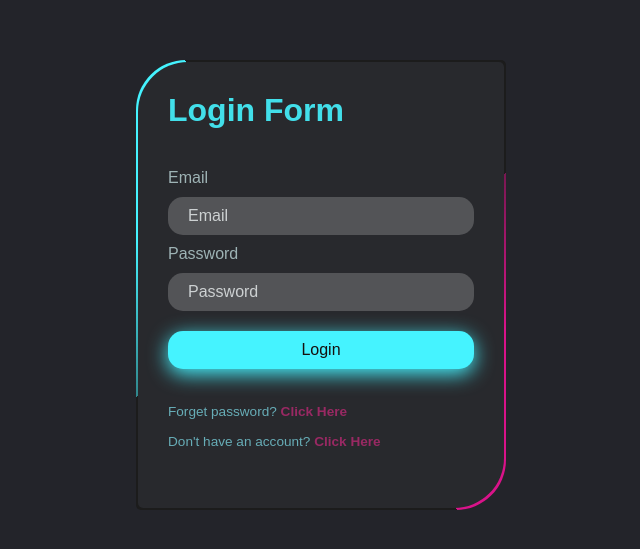
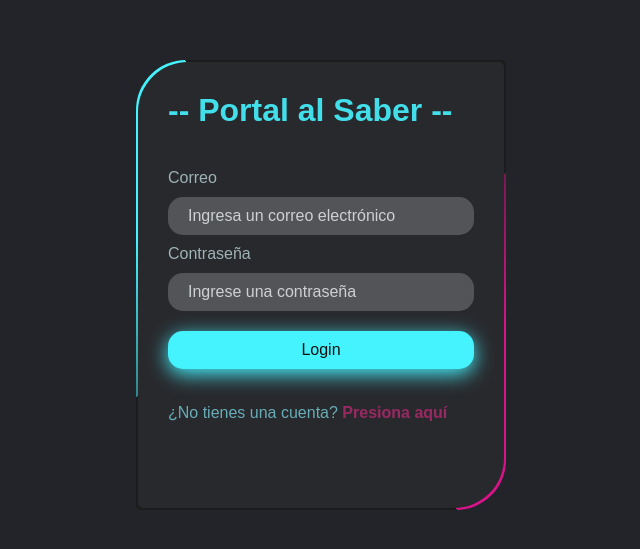
Before and after one commit to annymane/bibliotecavirt, a React (Create React App) app: page /login in a window 1280 px wide. Shown: the part 115-664 px from the top of the page, without its empty margins (319-959 px from the left). Built offline with nearby package versions, Linux system fonts and the light colour scheme.

Commit message:
Se hizo vista de formulario y se arreglaron los css a module

```diff
--- a/src/components/Formulario/formulario.jsx
+++ b/src/components/Formulario/formulario.jsx
@@ -1,12 +1,99 @@
-import React from 'react'
-import './formulario.css'
+import React, { useState } from 'react';
+import styles from './formulario.module.css'; // Importa estilos usando CSS Modules
 
-export default function formulario() {
+export default function Formulario() {
+  const [nombre, setNombre] = useState('');
+  const [email, setEmail] = useState('');
+  const [contraseña, setContraseña] = useState('');
+  const [error, setError] = useState(null);
+  const [mensaje, setMensaje] = useState(null);
+  const [showLoginLink, setShowLoginLink] = useState(false); // Estado para mostrar el enlace de login
+
+  const handleRegister = async (e) => {
+    e.preventDefault();
+    setError(null);
+    setMensaje(null);
+
+    const response = await fetch('http://127.0.0.1:5000/api/usuarios', {
+      method: 'POST',
+      headers: {
+        'Content-Type': 'application/json',
+      },
+      body: JSON.stringify({
+        nombre: nombre,
+        email: email,
+        contraseña: contraseña,
+      }),
+    });
+
+    const data = await response.json();
+    if (response.ok) {
+      console.log('Usuario creado exitosamente', data);
+      setMensaje('Usuario creado exitosamente');
+      setShowLoginLink(true); // Mostrar el enlace de login después de éxito
+    } else {
+      console.error('Error al crear usuario', data);
+      setError(data.error || 'Error desconocido');
+    }
+  };
+
   return (
-    <div>
-        <div>
-            <h1>Formulario para crear cuenta</h1>
+    <div className={styles.box}>
+      <form onSubmit={handleRegister}>
+        <div className={styles.title}>
+          <h1>Formulario para crear cuenta</h1>
         </div>
+        <div className={styles['input-box']}>
+          <label htmlFor="nombre" className={styles['label-color']}>Nombre</label>
+          <input
+            id="nombre"
+            name="nombre"
+            type="text"
+            placeholder="Nombre"
+            value={nombre}
+            onChange={(e) => setNombre(e.target.value)}
+            required
+          />
+        </div>
+        <div className={styles['input-box']}>
+          <label htmlFor="email" className={styles['label-color']}>Email</label>
+          <input
+            id="email"
+            name="email"
+            type="email"
+            placeholder="Email"
+            value={email}
+            onChange={(e) => setEmail(e.target.value)}
+            required
+          />
+        </div>
+        <div className={styles['input-box']}>
+          <label htmlFor="contraseña" className={styles['label-color']}>Contraseña</label>
+          <input
+            id="contraseña"
+            name="contraseña"
+            type="password"
+            placeholder="Contraseña"
+            value={contraseña}
+            onChange={(e) => setContraseña(e.target.value)}
+            required
+          />
+        </div>
+        <div className={styles['input-box']}>
+          <input type="submit" className={styles.Register} value="Registrar" />
+        </div>
+        {error && <p className={styles['error-message']}>{error}</p>}
+        {mensaje && (
+          <div className={styles['success-message']}>
+            <p>{mensaje}</p>
+            {showLoginLink && (
+              <p className={styles['link-text']}>
+                ¿Deseas <a href="/login">iniciar sesión</a> nuevamente?
+              </p>
+            )}
+          </div>
+        )}
+      </form>
     </div>
-  )
+  );
 }
--- a/src/components/Login/login.css
+++ b/src/components/Formulario/formulario.module.css
@@ -15,7 +15,7 @@
   .box {
     position: relative;
     width: 370px;
-    height: 450px;
+    height: 570px;
     background: #1c1c1c;
     border-radius: 50px 5px;
     overflow: hidden;
@@ -26,7 +26,7 @@
     top: -50%;
     left: -50%;
     width: 370px;
-    height: 450px;
+    height: 570px;
     background: linear-gradient(60deg, transparent, #45f3ff, #45f3ff);
     transform-origin: bottom right;
     animation: animate 6s linear infinite;
@@ -38,7 +38,7 @@
     top: -50%;
     left: -50%;
     width: 370px;
-    height: 450px;
+    height: 570px;
     background: linear-gradient(60deg, transparent, #d9138a, #d9138a);
     transform-origin: bottom right;
     animation: animate 6s linear infinite;
@@ -104,7 +104,7 @@
   form .link-text {
     padding-top: 15px;
     color: rgb(103, 173, 183);
-    font-size: 0.85rem;
+    font-size: 0.98 rem;
   }
   form .link-text a {
     text-decoration: none;
@@ -114,3 +114,13 @@
   .label-color {
     color: #9eb3b5;
   }
+
+  /* Para el mensaje de error */
+.error-message {
+  color: #ff6347;
+}
+
+/* Para el mensaje de éxito */
+.success-message {
+  color: #32cd32;
+}
--- a/src/components/Login/login.js
+++ b/src/components/Login/login.js
@@ -1,6 +1,6 @@
 import React, { useState } from 'react';
 import { useNavigate } from 'react-router-dom';
-import './login.css';
+import styles from './login.module.css'; // Importa estilos usando CSS Modules
 
 export default function Login() {
   const [email, setEmail] = useState('');
@@ -35,45 +35,42 @@ export default function Login() {
   };
 
   return (
-    <div>
-      <div className="box">
+    <div className={styles.box}>
       <form onSubmit={handleLogin}>
-          <div className="title">
-            <h1>Login Form</h1>
+        <div className={styles.title}>
+          <h1> -- Portal al Saber -- </h1>
         </div>
-          <div className="input-box">
-            <label htmlFor="email" className="label-color">Email</label>
+        <div className={styles['input-box']}>
+          <label htmlFor="email" className={styles['label-color']}>Correo</label>
           <input
             id="email"
             name="email"
             type="email"
-              placeholder="Email"
+            placeholder="Ingresa un correo electrónico"
             value={email}
             onChange={(e) => setEmail(e.target.value)}
             required
           />
           <br />
-            <label htmlFor="password" className="label-color">Password</label>
+          <label htmlFor="password" className={styles['label-color']}>Contraseña</label>
           <input
             id="password"
             name="password"
             type="password"
-              placeholder="Password"
+            placeholder="Ingrese una contraseña"
             value={password}
             onChange={(e) => setPassword(e.target.value)}
             required
           />
           <br />
-            <input type="submit" className="Login" value="Login" />
+          <input type="submit" className={styles.Login} value="Login" />
           <br />
-            {error && <p className="error-message">{error}</p>}
-            <p className="link-text">Forget password? <a href="#">Click Here</a></p>
-            <p className="link-text">
-              Don't have an account? <a href="/formulario">Click Here</a>
+          {error && <p className={styles['error-message']}>{error}</p>}
+          <p className={styles['link-text']}>
+            ¿No tienes una cuenta? <a href="/formulario">Presiona aquí</a>
           </p>
         </div>
       </form>
     </div>
-    </div>
   );
 }
--- /dev/null
+++ b/src/components/Login/login.module.css
@@ -0,0 +1,116 @@
+* {
+    padding: 0;
+    margin: 0;
+    box-sizing: border-box;
+    font-family: "Poppins", sans-serif;
+  }
+  body {
+    display: flex;
+    justify-content: center;
+    align-items: center;
+    background-color: #23242a;
+    height: 100vh;
+  }
+
+  .box {
+    position: relative;
+    width: 370px;
+    height: 450px;
+    background: #1c1c1c;
+    border-radius: 50px 5px;
+    overflow: hidden;
+  }
+  .box::before {
+    content: "";
+    position: absolute;
+    top: -50%;
+    left: -50%;
+    width: 370px;
+    height: 450px;
+    background: linear-gradient(60deg, transparent, #45f3ff, #45f3ff);
+    transform-origin: bottom right;
+    animation: animate 6s linear infinite;
+  }
+
+  .box::after {
+    content: "";
+    position: absolute;
+    top: -50%;
+    left: -50%;
+    width: 370px;
+    height: 450px;
+    background: linear-gradient(60deg, transparent, #d9138a, #d9138a);
+    transform-origin: bottom right;
+    animation: animate 6s linear infinite;
+    animation-delay: -3s;
+  }
+  @keyframes animate {
+    0% {
+      transform: rotate(0deg);
+    }
+    100% {
+      transform: rotate(360deg);
+    }
+  }
+
+  form {
+    position: absolute;
+    inset: 2px;
+    background: #28292d;
+    border-radius: 50px 5px;
+    z-index: 10;
+    padding: 45px 30px;
+    display: flex;
+    flex-direction: column;
+  }
+  .title {
+    width: 100%;
+  }
+  .title h1 {
+    color: #45f3ff;
+    justify-content: center;
+    font-size: 2rem;
+    font-weight: 600;
+    opacity: 0.9;
+    margin-bottom: 20px;
+  }
+  form .input-box {
+    width: 100%;
+    margin-top: 20px;
+  }
+  form .input-box input {
+    width: 100%;
+    background-color: rgba(255, 255, 255, 0.2);
+    border: none;
+    outline: none;
+    border-width: 3px;
+    border-radius: 15px;
+    padding: 10px 20px;
+    font-size: 1rem;
+    margin: 10px 0px 10px 0px;
+    color: white;
+  }
+  form .input-box input::placeholder {
+    color: #cdd1d2;
+  }
+  form .input-box input[type="submit"] {
+    background-color: #45f3ff;
+    cursor: pointer;
+    color: #16100e;
+    filter: drop-shadow(0 5px 10px #45f3ff);
+    margin-bottom: 20px;
+  }
+
+  form .link-text {
+    padding-top: 15px;
+    color: rgb(103, 173, 183);
+    font-size: 1 rem;
+  }
+  form .link-text a {
+    text-decoration: none;
+    color: rgb(153, 41, 99);
+    font-weight: 700;
+  }
+  .label-color {
+    color: #9eb3b5;
+  }
```
Also changed, not shown: src/components/Formulario/formulario.css (deleted). Lines whose indentation alone changed are shown as unchanged.
